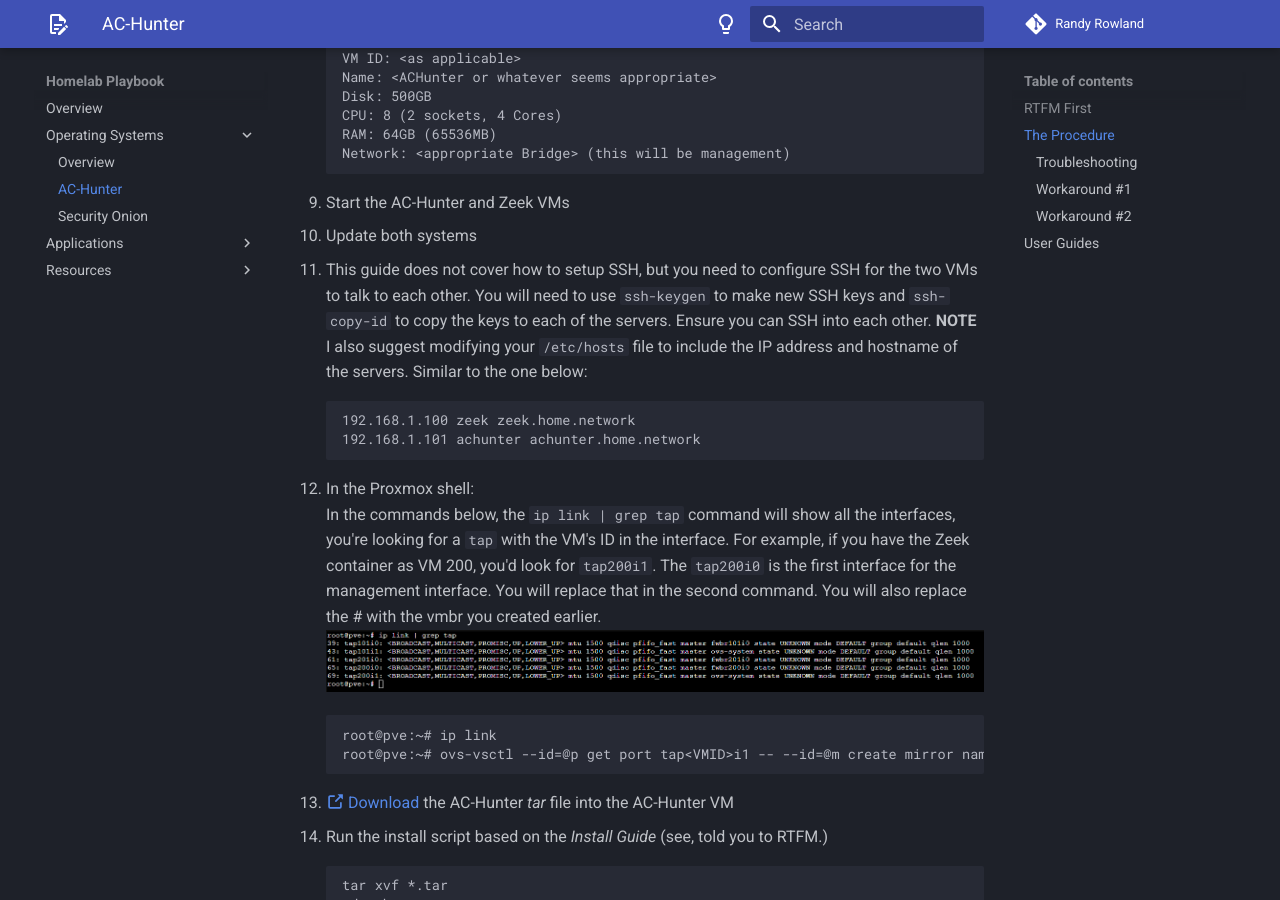
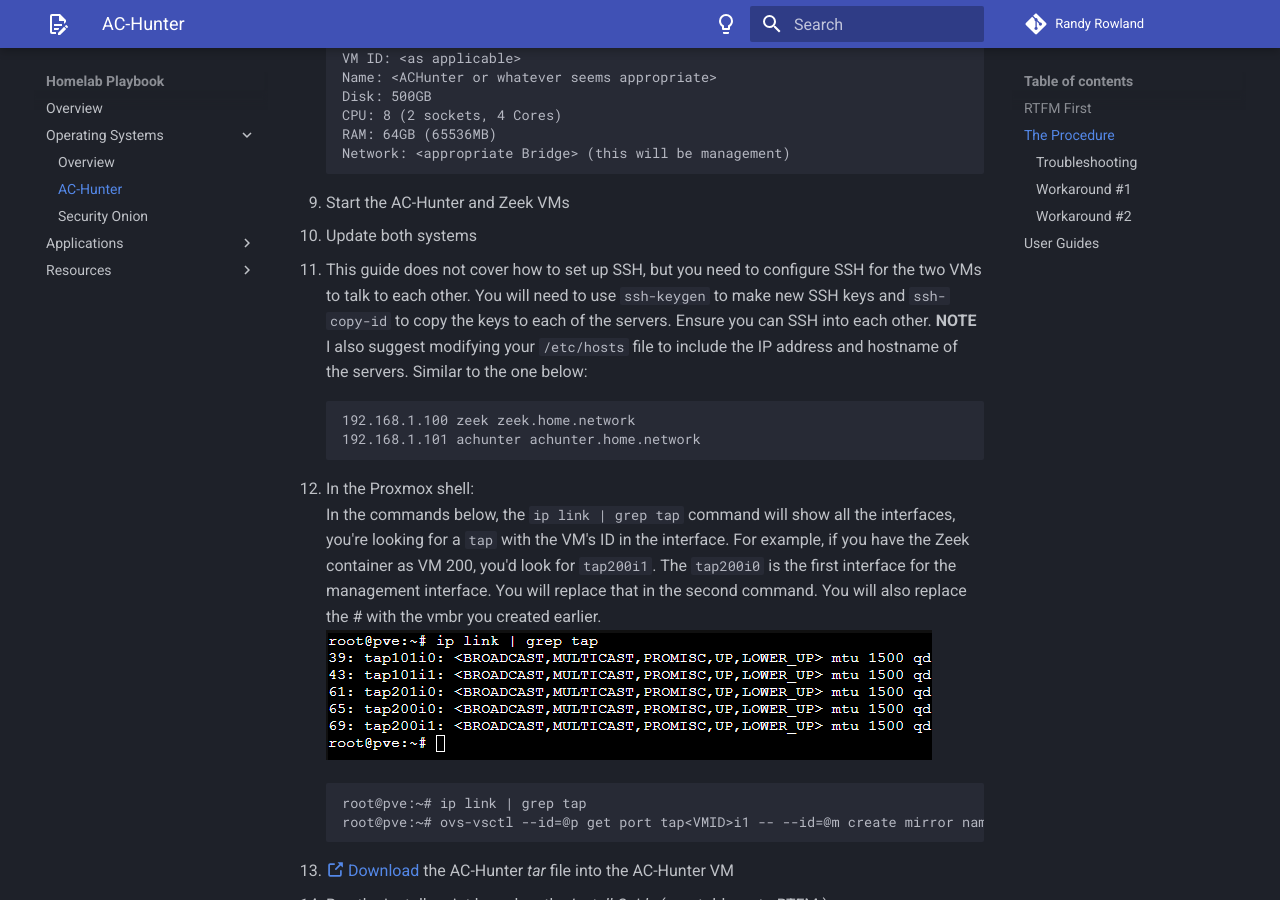
Before and after one commit to rowland007/homelab-playbook, an MkDocs documentation site: the page built from docs/os/achunter.md, in a window 1280 px wide and 900 px high, scrolled down 1717 px. Built offline with MkDocs 1.6.1 and Material for MkDocs 9.7.7, drawn with Linux system fonts in a browser that asks for light colours; some of the changed text lies outside the part shown.

Commit message:
Crop picture
The picture was too wide that it made it small when viewed in the browser. Cropped the sides to make it more visible.

Minor fixes

````diff
--- a/docs/os/achunter.md
+++ b/docs/os/achunter.md
@@ -35,7 +35,7 @@
    Disk: 500GB
    CPU: 4 Cores
    RAM: 32GB (32768MB)
-      Network: <appropriate Bridge> (this will be management)
+   Network: <appropriate Bridge> (this will be management)
    ```
 7. Open the new VM settings, create a new *Network Device*, and attach the vmbr to the *second* network interface then UNCHECK firewall
 8. Create a second VM using the Ubuntu ISO with
@@ -49,7 +49,7 @@
    ```
 9. Start the AC-Hunter and Zeek VMs
 10. Update both systems
-11. This guide does not cover how to setup SSH, but you need to configure SSH for the two VMs to talk to each other. You will need to use `ssh-keygen` to make new SSH keys and `ssh-copy-id` to copy the keys to each of the servers. Ensure you can SSH into each other. **NOTE** I also suggest modifying your `/etc/hosts` file to include the IP address and hostname of the servers. Similar to the one below:
+11. This guide does not cover how to set up SSH, but you need to configure SSH for the two VMs to talk to each other. You will need to use `ssh-keygen` to make new SSH keys and `ssh-copy-id` to copy the keys to each of the servers. Ensure you can SSH into each other. **NOTE** I also suggest modifying your `/etc/hosts` file to include the IP address and hostname of the servers. Similar to the one below:
     ```
     192.168.1.100 zeek zeek.home.network
     192.168.1.101 achunter achunter.home.network
@@ -57,7 +57,7 @@
 12. In the Proxmox shell:
    In the commands below, the `ip link | grep tap` command will show all the interfaces, you're looking for a `tap` with the VM's ID in the interface. For example, if you have the Zeek container as VM 200, you'd look for `tap200i1`. The `tap200i0` is the first interface for the management interface. You will replace that in the second command. You will also replace the # with the vmbr you created earlier. ![image](../static/images/proxmox/ip-link-grep.png)
    ```
-   root@pve:~# ip link
+   root@pve:~# ip link | grep tap
    root@pve:~# ovs-vsctl --id=@p get port tap<VMID>i1 -- --id=@m create mirror name=span1 select-all=true output-port=@p -- set bridge vmbr# mirrors=@m
    ```
 13. [:octicons-link-external-16: Download](https://www.activecountermeasures.com/ac-hunter-community-edition/linux-download/) the AC-Hunter *tar* file into the AC-Hunter VM
````
Also changed, not shown: other parts of docs/os/achunter.md (+2 -2 lines), docs/static/images/proxmox/ip-link-grep.png.
